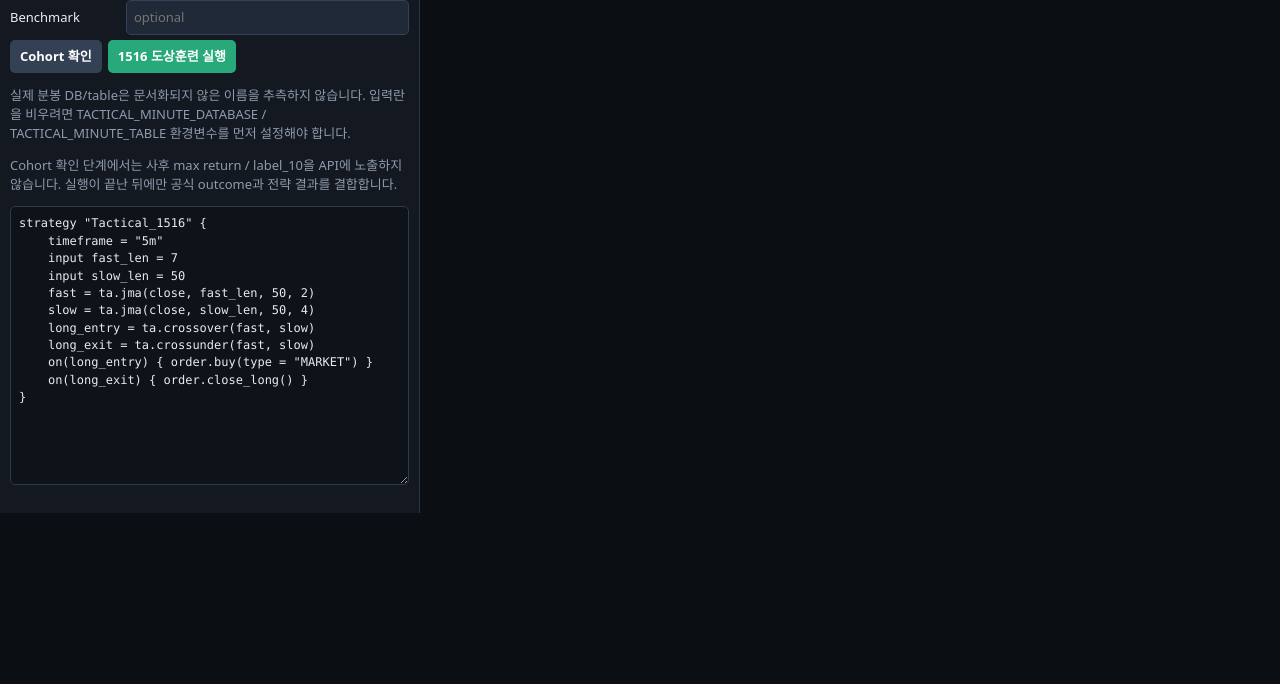
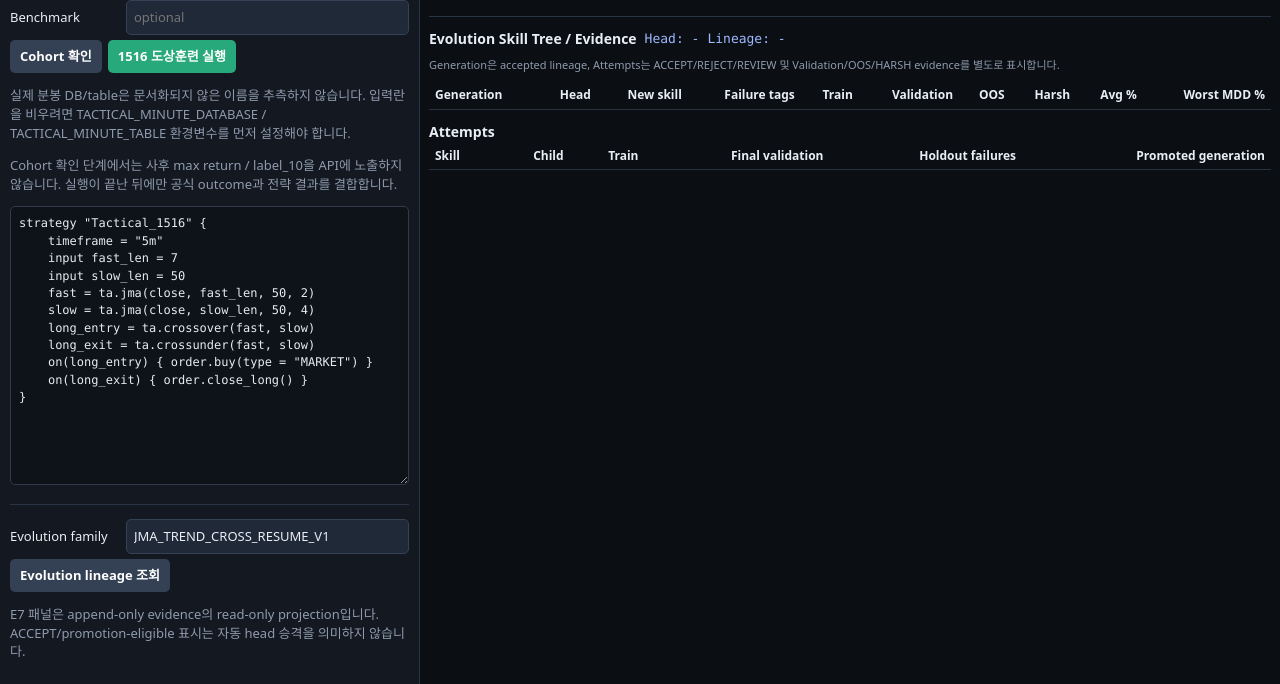
Before and after one commit to hoonoh57/dsl, a Python web app: template core/templates/tactical.html in a window 1280 px wide. Shown: the part 510-1194 px from the top of the page. Before the commit the page ends 1023 px from the top, so only its background shows below. Run offline with Jinja, Linux system fonts and the light colour scheme; the template is opened without the code that fills it, so the values that code supplies are empty.

Commit message:
Add read-only E7 evolution evidence panel

```diff
--- a/core/templates/tactical.html
+++ b/core/templates/tactical.html
@@ -15,6 +15,7 @@ textarea{width:100%;background:#0e131a;color:#e6ebf2;border:1px solid #303a4b;bo
 #chart{min-height:0;border-bottom:1px solid var(--line)}iframe{width:100%;height:100%;border:0;background:#1e1e1e}.summary{padding:9px}.metrics{display:grid;grid-template-columns:repeat(5,1fr);gap:6px;margin-bottom:8px}.metric{background:#171e29;border:1px solid var(--line);padding:7px;border-radius:5px}.metric small{display:block;color:var(--muted)}
 table{width:100%;border-collapse:collapse;font-size:12px}th,td{padding:5px 6px;border-bottom:1px solid #273142;text-align:right}th:first-child,td:first-child{text-align:left}
 .badge{padding:5px 8px;border-radius:12px;background:#222b38;color:#b6c0ce}.ok{background:#16392e;color:#7de0b8}.fail{background:#402321;color:#ff9c98}
+.evolution{margin-top:16px;padding-top:12px;border-top:1px solid var(--line)}.evo-head{display:flex;gap:8px;align-items:center;flex-wrap:wrap;margin-bottom:8px}.evo-title{font-size:14px;font-weight:800}.hash{font-family:Consolas,monospace;color:#9eb8ff}.tree-note{font-size:11px;color:var(--muted);margin:4px 0 8px}.attempts{margin-top:12px}
 @media(max-width:1050px){.grid{grid-template-columns:1fr}.left{border-right:0}.right{grid-template-rows:320px auto}}
 </style>
 </head>
@@ -53,6 +54,10 @@ table{width:100%;border-collapse:collapse;font-size:12px}th,td{padding:5px 6px;b
     on(long_exit) { order.close_long() }
 }</textarea>
 <pre id="cohort" style="white-space:pre-wrap;color:#aeb9c7"></pre>
+<hr style="border:0;border-top:1px solid #293446;margin:14px 0">
+<div class="field"><label>Evolution family</label><input id="evo-family" class="control" value="JMA_TREND_CROSS_RESUME_V1"></div>
+<div class="row"><button id="evo-load">Evolution lineage 조회</button></div>
+<p class="muted">E7 패널은 append-only evidence의 read-only projection입니다. ACCEPT/promotion-eligible 표시는 자동 head 승격을 의미하지 않습니다.</p>
 </aside>
 <main class="right">
 <div id="chart"></div>
@@ -68,6 +73,21 @@ table{width:100%;border-collapse:collapse;font-size:12px}th,td{padding:5px 6px;b
 <thead><tr><th>Symbol</th><th>Name</th><th>Search vol</th><th>Rank score</th><th>Strategy %</th><th>Official max %</th><th>Label10</th><th>MDD %</th></tr></thead>
 <tbody id="rows"></tbody>
 </table>
+<section class="evolution" id="evolution-panel">
+<div class="evo-head"><span class="evo-title">Evolution Skill Tree / Evidence</span><span id="evo-head" class="hash">Head: -</span><span id="evo-lineage" class="hash">Lineage: -</span></div>
+<div class="tree-note">Generation은 accepted lineage, Attempts는 ACCEPT/REJECT/REVIEW 및 Validation/OOS/HARSH evidence를 별도로 표시합니다.</div>
+<table>
+<thead><tr><th>Generation</th><th>Head</th><th>New skill</th><th>Failure tags</th><th>Train</th><th>Validation</th><th>OOS</th><th>Harsh</th><th>Avg %</th><th>Worst MDD %</th></tr></thead>
+<tbody id="evo-nodes"></tbody>
+</table>
+<div class="attempts">
+<div class="evo-title">Attempts</div>
+<table>
+<thead><tr><th>Skill</th><th>Child</th><th>Train</th><th>Final validation</th><th>Holdout failures</th><th>Promoted generation</th></tr></thead>
+<tbody id="evo-attempts"></tbody>
+</table>
+</div>
+</section>
 </section>
 </main>
 </div>
```
